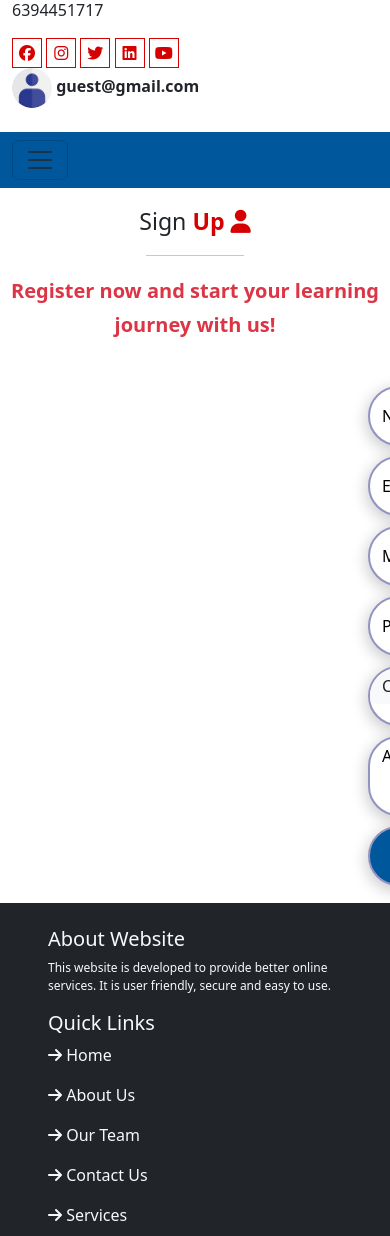
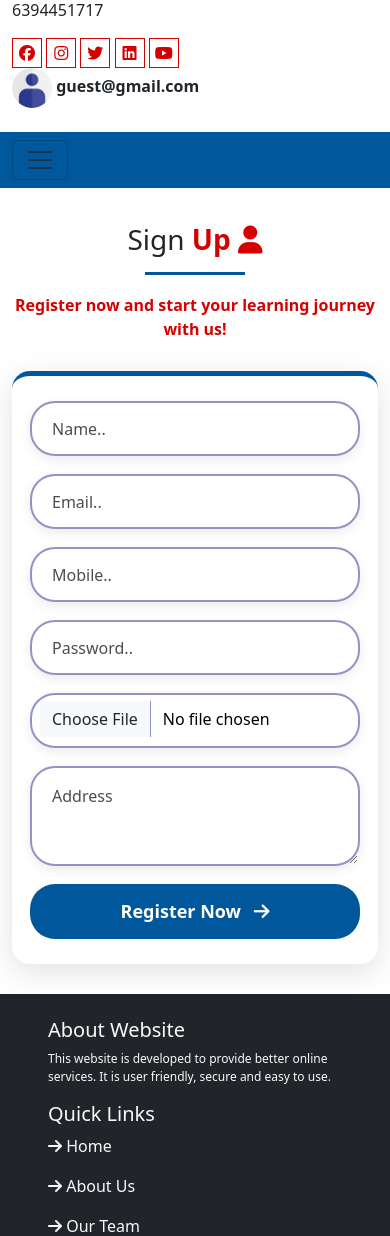
Before and after one commit to khushijaiswal6394-ship-it/MyProject, a Django app: page /register/ in a window 390 px wide; the page is wider, and only the part inside the window is pictured. Shown: the part 135-1371 px from the top of that part. Run offline with Django 5.2, Linux system fonts and the light colour scheme; some libraries are stand-ins or nearby versions.

Commit message:
Fix responsive register form

```diff
--- a/templates/register.html
+++ b/templates/register.html
@@ -1,56 +1,205 @@
 {% extends 'base.html' %}
-{% load static  %}
+{% load static %}
 {% block content %}
 
 <style>
-    ::placeholder{
-        color: black !important;
+    .register-section {
+        min-height: 650px;
+        padding: 45px 15px 60px;
+        background: #ffffff;
     }
-    .form-control{
-        height: 60px;
-        width:550px;
-        border:2px solid rgb(147, 147, 195);
-        background: white;
-        margin-bottom: 3%;
-        border-radius:30px;
-        margin-top:10px;
-        box-shadow:0px 4px 15px 2px rgba(0, 0, 0, 0.2);
+
+    .register-title {
+        font-size: 34px;
+        font-weight: 500;
+        text-align: center;
+        margin-bottom: 5px;
+    }
+
+    .register-line {
+        width: 100px;
+        height: 3px;
+        border: 0;
+        background: #01579B;
+        margin: 12px auto 18px;
+        opacity: 1;
+    }
+
+    .register-subtitle {
+        text-align: center;
+        color: #D50000;
+        font-size: 19px;
+        font-weight: 600;
+        margin-bottom: 30px;
+    }
+
+    .register-card {
+        width: 100%;
+        max-width: 580px;
+        margin: 0 auto;
+        background: #ffffff;
+        padding: 35px;
+        border-radius: 22px;
+        border-top: 5px solid #01579B;
+        box-shadow: 0 8px 30px rgba(0, 0, 0, 0.12);
+    }
+
+    .register-card .form-control {
+        width: 100%;
+        min-height: 55px;
+        margin-bottom: 18px;
+        padding: 12px 20px;
+
+        border: 2px solid rgb(147, 147, 195);
+        border-radius: 25px;
+
+        background: #ffffff;
+        color: #000000;
+
+        box-shadow: 0 4px 12px rgba(0, 0, 0, 0.08);
+
+        transition: 0.3s;
+    }
+
+    .register-card .form-control:focus {
+        border-color: #01579B;
+        box-shadow: 0 0 0 4px rgba(1, 87, 155, 0.12);
+        outline: none;
+    }
+
+    .register-card textarea.form-control {
+        min-height: 100px;
+        resize: vertical;
+        padding-top: 16px;
+    }
+
+    .register-card ::placeholder {
+        color: #000000 !important;
+        opacity: 0.7;
+    }
+
+    .register-btn {
+        width: 100%;
+        min-height: 55px;
+        border: none;
+        border-radius: 25px;
+
+        background: #01579B;
+        color: white;
+
+        font-size: 18px;
+        font-weight: 600;
+
+        transition: 0.3s;
+    }
+
+    .register-btn:hover {
+        background: #01579B;
+        transform: translateY(-2px);
+        box-shadow: 0 6px 15px rgba(1, 87, 155, 0.25);
+    }
+
+    @media (max-width: 576px) {
+        .register-section {
+            padding: 30px 12px;
+        }
+
+        .register-card {
+            padding: 25px 18px;
+            border-radius: 18px;
+        }
+
+        .register-title {
+            font-size: 28px;
+        }
+
+        .register-subtitle {
+            font-size: 16px;
+        }
+    }
+</style>
 
 
-    }
-    .k{
-        padding-left:380px;
-    }
+<div class="register-section">
+
+    <div class="register-title">
+        Sign
+        <b class="text-mycolor1">
+            Up <i class="fa-solid fa-user"></i>
+        </b>
+    </div>
+
+    <hr class="register-line">
+
+    <div class="register-subtitle">
+        Register now and start your learning journey with us!
+    </div>
 
 
-</style>
-<div class="row heading my-3">
-    <div class="text-center fs-3">Sign <b class="text-mycolor1">Up <i class="fa-solid fa-user "></i></b>
-    <hr class="w-25 mx-auto ">
-   <b class="fs-5 text-danger"> Register now and start your learning journey with us! </b> <br> <br>
+    <div class="register-card">
 
-   <div class="row">
+        <form method="post" enctype="multipart/form-data">
 
-   <div class="col-sm-10 mx-auto k">
+            {% csrf_token %}
 
-         <form method="post" enctype="multipart/form-data">
-                    {% csrf_token %}
-                    <input type="name" required placeholder="Name.." class="form-control " name="name">
-                    <input type="email" required placeholder="Email.." class="form-control" name="email">
-                    <input type="tel" required placeholder="Mobile.." class="form-control" name="mob" maxlength="10" pattern="[0-9]{10}">
-                    <input type="password" required placeholder="Password.." class="form-control" name="passwd" maxlength="10">
-                    <input type="file" class="form-control" name="fu" accept="image/*" required>
+            <input
+                type="text"
+                name="name"
+                class="form-control"
+                placeholder="Name.."
+                required
+            >
 
-                <textarea name="address" class="form-control " placeholder="Address" style="min-height: 80px;"></textarea>
-                <input type="submit" value="Register now" class="form-control text-light" style="background:#01579B !important;">
-                </form>
-          </div>
-   </div>
-   </div>
+            <input
+                type="email"
+                name="email"
+                class="form-control"
+                placeholder="Email.."
+                required
+            >
+
+            <input
+                type="tel"
+                name="mob"
+                class="form-control"
+                placeholder="Mobile.."
+                maxlength="10"
+                pattern="[0-9]{10}"
+                required
+            >
+
+            <input
+                type="password"
+                name="passwd"
+                class="form-control"
+                placeholder="Password.."
+                maxlength="10"
+                required
+            >
+
+            <input
+                type="file"
+                name="fu"
+                class="form-control"
+                accept="image/*"
+                required
+            >
+
+            <textarea
+                name="address"
+                class="form-control"
+                placeholder="Address"
+            ></textarea>
+
+            <button type="submit" class="register-btn">
+                Register Now
+                <i class="fa-solid fa-arrow-right ms-2"></i>
+            </button>
+
+        </form>
+
     </div>
+
 </div>
-<!------------heading end-->
-
-
 
 {% endblock %}
```
